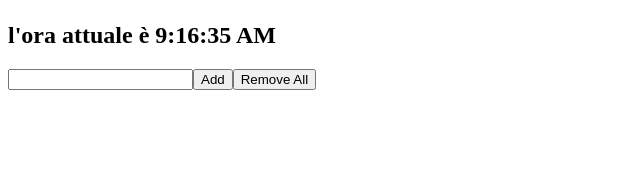
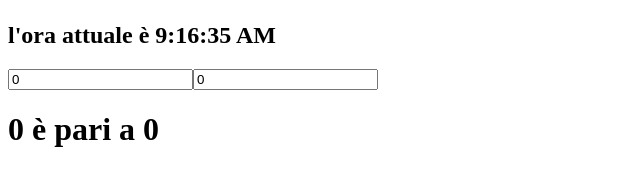
Before and after one commit to Aledevel/react, a React (Vite) app in the folder esercitazione 3/esercitazione/: page / in a window 1280 px wide. Shown: the part 370-556 px from the top of the page, without its empty margins (0-640 px from the left). Built offline with nearby package versions, Linux system fonts and the light colour scheme.

Commit message:
Comparatore

```diff
--- a/esercitazione 3/esercitazione/src/App.jsx
+++ b/esercitazione 3/esercitazione/src/App.jsx
@@ -8,7 +8,9 @@ import { Image } from "./Image"
 import { Clock } from "./Clock"
 // import { UncontrolledForm } from "./UncontrolledForm"
 // import { List } from "./List"
-import { TodoList } from "./TodoList"
+// import { TodoList } from "./TodoList"
+// import { Saluto } from "./Saluto"
+import { Comparatore } from "./Comparatore"
 
 export function App(){
     return(
@@ -23,7 +25,9 @@ export function App(){
           <MouseClick/> */}
           {/* <UncontrolledForm/> */}
           {/* <List colors={[{id:1,name:"Blue"},{id:2,name:"red"},  {id:3,name:"green"}, {id:4,name:"orange"}, ]}/> */}
-          <TodoList/>
+          {/* <TodoList/> */}
+          {/* <Saluto/> */}
+          <Comparatore/>
         </div>
     )
 }
--- a/esercitazione 3/esercitazione/src/Clock.jsx
+++ b/esercitazione 3/esercitazione/src/Clock.jsx
@@ -6,9 +6,7 @@ export function Clock(){
 
     useEffect(()=>{
         console.log('setting the clock')
-        const intervalID= setInterval(()=>{
-            setDate(new Date())
-        },1000)
+        const intervalID= setInterval(()=>{  setDate(new Date())},1000)
 
         return ()=>{
             console.log('clearing clock')
--- /dev/null
+++ b/esercitazione 3/esercitazione/src/Comparatore.jsx
@@ -0,0 +1,22 @@
+import { useState } from "react"
+
+export function Comparatore(){
+    const [input1 , setInput1] = useState(0)
+    const [inpiut2, setInput2] = useState(0)
+
+           function HandleInputChange(event, callback){
+            const value =  event.target.value
+            callback(value)
+
+           }
+
+    return(
+        <form >
+            <input type="text" onChange={(event) => HandleInputChange(event, setInput1)} value={input1}/>
+            <input type="text" onChange={(event)=> HandleInputChange(event, setInput2)} value={inpiut2}/>
+            {input1 > inpiut2 && (<h1>{input1} è maggiore di {inpiut2}</h1>)}
+            {input1 < inpiut2 && (<h1>{input1} è minore {inpiut2}</h1>)}
+            {input1 === inpiut2 && (<h1>{input1} è pari a  {inpiut2}</h1>)}
+        </form>
+    )
+}
--- /dev/null
+++ b/esercitazione 3/esercitazione/src/Saluto.jsx
@@ -0,0 +1,16 @@
+export function Saluto(){
+    const date = new Date().getHours()
+  let actualHour=""
+    if (date<=12){
+        actualHour="goodmornig"
+   }else if (date >12 && date<18){
+    actualHour="Good Afternoon"
+   }else if (date>18){
+    actualHour="good Evening"
+   }
+
+    return(
+
+        <h1>{actualHour}</h1>
+    )
+}
```
